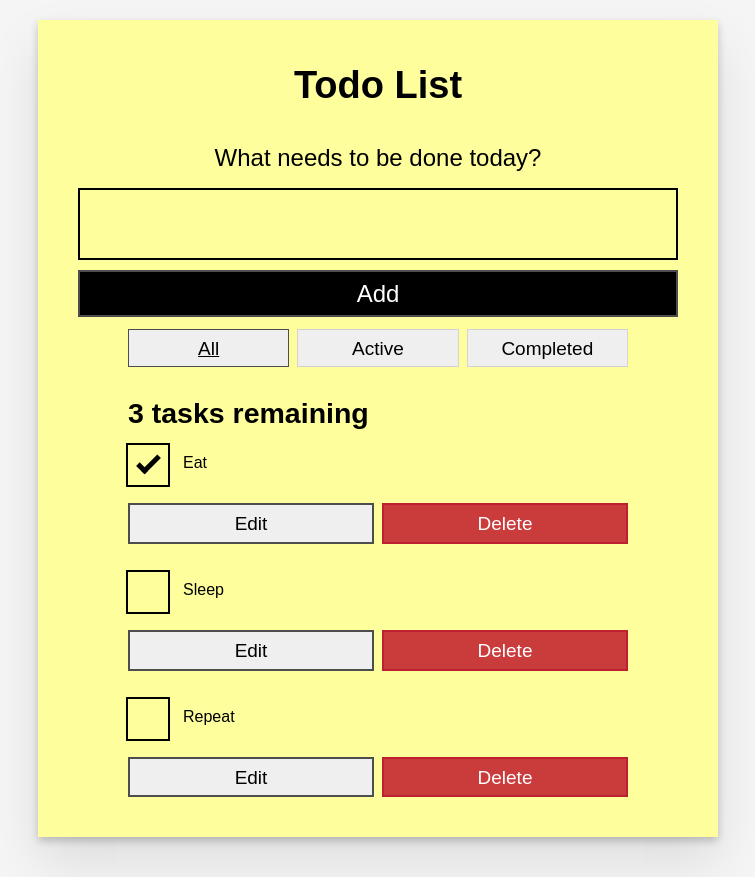
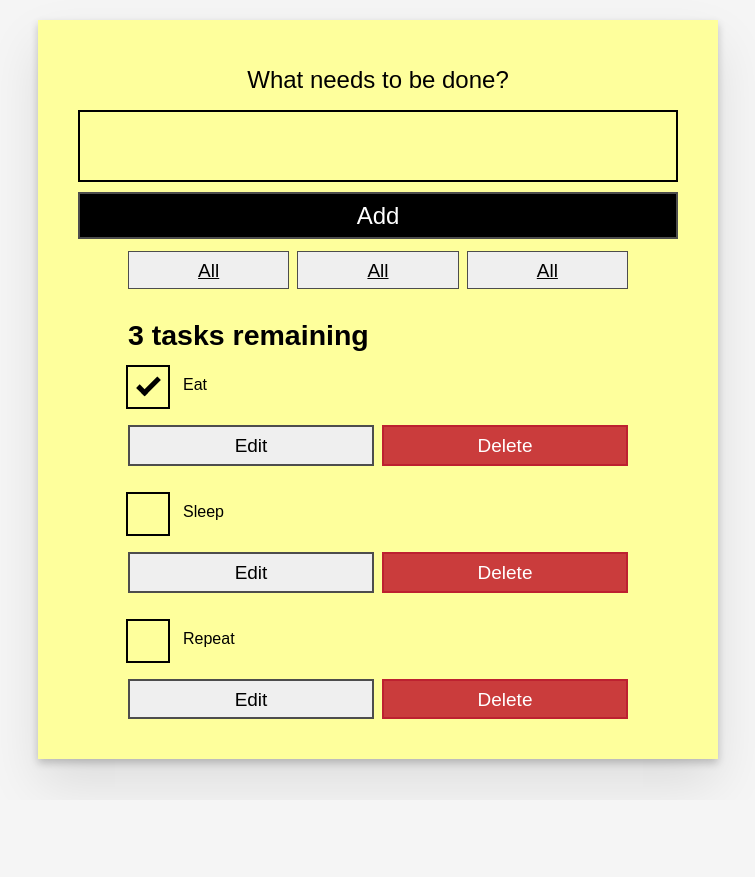
Before and after one commit to lalibretti/reactjs-list-, a React (Create React App) app: page / in a window 1280 px wide. Shown: the whole page, without its empty margins (262-1017 px from the left). After the commit the page ends 800 px from the top, so only its background shows below. Built offline with nearby package versions, Linux system fonts and the light colour scheme.

Commit message:
added functionality
Signed-off-by: lalibretti <lalibretti@yahoo.com>

```diff
--- a/src/App.js
+++ b/src/App.js
@@ -1,64 +1,66 @@
+import React, { useState } from "react";
 import './App.css';
-import Todo from "./components/Todo";
 import Form from "./components/Form";
 import FilterButton from "./components/FilterButton";
+import Todo from "./components/Todo";
+
+
 
 function App(props) {
-  const taskList = props.tasks.map(task => (
-    <Todo id={task.id}
+  const [tasks, setTasks] = useState(props.tasks);
+
+  function toggleTaskCompleted(id) {
+    const updatedTasks = tasks.map(task => {
+      // if this task has the same ID as the edited task
+      if (id === task.id) {
+        return {...task, completed: !task.completed}
+      }
+      return task;
+    });
+    setTasks(updatedTasks);
+  }
+
+  function addTask(name) {
+    const newTask = { id: "id", name: name, completed: false };
+    setTasks([...tasks, newTask]);
+  }
+
+  function deleteTask(id) {
+    const remainingTasks = tasks.filter(task => id !== task.id);
+    setTasks(remainingTasks);
+  }
+
+
+  const taskList = tasks.map(task => (
+    <Todo
+     id={task.id}
     name={task.name}
     completed={task.completed}
     key={task.id}
+    toggleTaskCompleted={toggleTaskCompleted}
+    deleteTask={deleteTask}
     />
   ));
 
+
+  const tasksNoun = taskList.length !== 1 ? 'tasks' : 'task';
+  const headingText = `${taskList.length} ${tasksNoun} remaining`;
+
   return (
     <div className="todoapp stack-large">
-      <h1>Todo List</h1>
-      <form>
-        <h2 className="label-wrapper">
-          <label htmlFor="new-todo-input" className="label__lg">
-            What needs to be done today?
-          </label>
-        </h2>
-        <input
-          type="text"
-          id="new-todo-input"
-          className="input input__lg"
-          name="text"
-          autoComplete="off"
-        />
-        <button type="submit" className="btn btn__primary btn__lg">
-          Add
-        </button>
-      </form>
+    <Form />
     <div className="filters btn-group stack-exception">
-        <button type="button" className="btn toggle-btn" aria-pressed="true">
-          <span className="visually-hidden">Show </span>
-          <span>all</span>
-          <span className="visually-hidden"> tasks</span>
-        </button>
-        <button type="button" className="btn toggle-btn" aria-pressed="false">
-          <span className="visually-hidden">Show </span>
-          <span>Active</span>
-          <span className="visually-hidden"> tasks</span>
-        </button>
-        <button type="button" className="btn toggle-btn" aria-pressed="false">
-          <span className="visually-hidden">Show </span>
-          <span>Completed</span>
-          <span className="visually-hidden"> tasks</span>
-        </button>
+      <FilterButton />
+      <FilterButton />
+      <FilterButton />
     </div>
-      <h2 id="list-heading">
-        3 tasks remaining
-      </h2>
+  <h2 id="list-heading">{headingText}</h2>
     <ul
       role="list"
       className="todo-list stack-large stack-exception"
       aria-labelledby="list-heading"
     >
       {taskList}
-
     </ul>
   </div>
 );
--- a/src/components/Form.js
+++ b/src/components/Form.js
@@ -1,8 +1,19 @@
-import React from "react";
+import React, { useState } from "react";
 
 function Form(props) {
+  const [name, setName] = useState("");
+
+  function handleChange(e) {
+    setName(e.target.value);
+  }
+
+  function handleSubmit(e) {
+    e.preventDefault();
+    props.addTask(name);
+    setName("");
+  }
   return (
-    <form>
+    <form onSubmit={handleSubmit}>
       <h2 className="label-wrapper">
         <label htmlFor="new-todo-input" className="label__lg">
           What needs to be done?
@@ -14,6 +25,8 @@ function Form(props) {
         className="input input__lg"
         name="text"
         autoComplete="off"
+        value={name}
+        onChange={handleChange}
       />
       <button type="submit" className="btn btn__primary btn__lg">
         Add
--- a/src/components/Todo.js
+++ b/src/components/Todo.js
@@ -1,10 +1,12 @@
-import React from "react";
+import React  from "react";
 
 export default function Todo(props) {
     return (
       <li className="todo stack-small">
         <div className="c-cb">
-          <input id="todo-0" type="checkbox" defaultChecked={props.completed} />
+          <input id="todo-0" type="checkbox" defaultChecked={props.completed}
+           onChange={() => props.toggleTaskCompleted(props.id)}
+          />
           <label className="todo-label" htmlFor={props.id}>
             {props.name}
           </label>
@@ -13,11 +15,12 @@ export default function Todo(props) {
           <button type="button" className="btn">
             Edit <span className="visually-hidden">{props.name}</span>
           </button>
-          <button type="button" className="btn btn__danger">
-            Delete <span className="visually-hidden">{props.name}</span>
+          <button type="button" className="btn btn__danger"
+            onClick={() => props.deleteTask(props.id)}>
+              Delete <span className="visually-hidden">{
+              props.name}</span>
           </button>
         </div>
       </li>
     );
   }
-  //export default Todo;
```
Also changed, not shown: 1 other file (tests, documents, lock files or other folders). Lines whose indentation alone changed are shown as unchanged.
